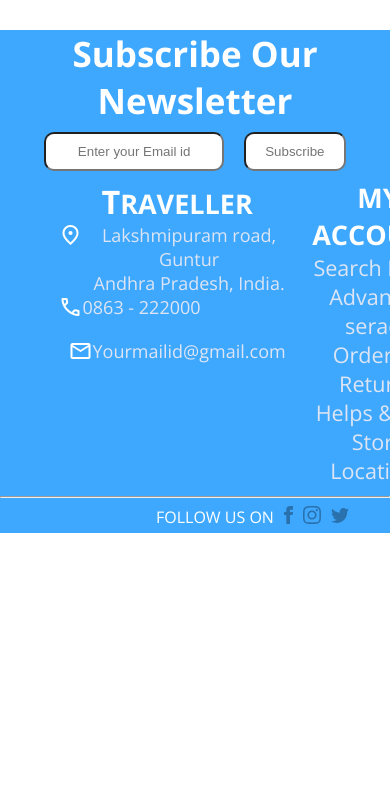
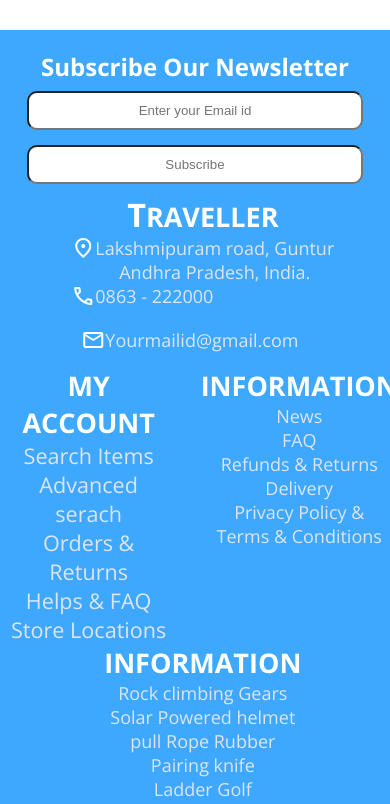
Before and after one commit to SourabhBurman/Traveller-Symphony, a website: page index.html in a window 390 px wide. Shown: the part 3472-4276 px from the top of the page. Before the commit the page ends 4005 px from the top, so only its background shows below. Drawn offline with nearby package versions, Linux system fonts and the light colour scheme.

Commit message:
responsiveness

```diff
--- a/style.css
+++ b/style.css
@@ -620,15 +620,17 @@ h4 {
   height: auto;
   background-color: #3ea8ff;
   text-align: center;
+  padding: 20px 0;
 }
 .footer input {
   text-align: center;
   margin: 2%;
   padding: 10px;
+  /* width: 100%;  */
 }
 .footer > p {
   font-weight: bolder;
-  font-size: 35px;
+  font-size: 24px;
   color: white;
   text-align: center;
 }
@@ -636,7 +638,10 @@ h4 {
   font-size: larger;
   /* text-align: left; */
 }
-
+.sub , .email {
+  width: 100%;
+  margin: 5px 0;
+}
 .sub {
   width: 20%;
   height: 80%;
@@ -654,8 +659,11 @@ h4 {
   font-weight: 200px;
 }
 .box {
-  gap: 5%;
+  gap: 8%;
+  display: flex;
   color: white;
+  flex-wrap: wrap;
+  justify-content: center;
   text-align: center;
   font-size: large;
   /* row-gap:80%; */
@@ -667,20 +675,64 @@ h4 {
  gap:10%;
  row-gap: 10%;
 } */
+.myAccount,
+.info,
+.info2 {
+  flex: 2;
+  text-align: center;
+}
 
 .social {
   /* display:grid; */
   /* grid-template-rows: repeat(1px,4); */
-  padding: 2%;
-  padding-left: 40%;
+  padding: 1%;
+  padding-left: 50%;
   gap: 10px;
   display: flex;
-  padding-bottom: 1%;
-  flex-direction: row;
+  /* padding-bottom: 1%; */
+  /* flex-direction:column;
+  align-items: center; */
 }
 .social > p {
   color: white;
 }
+
+/* Media queries for footer */
+@media only screen and (max-width: 768px) {
+  .sub,
+  .email {
+    width: 80%;
+  }
+
+  .box {
+    padding-left: 5%;
+    width:100%;
+  }
+
+  .social {
+    padding-left: 10%;
+  }
+}
+
+@media only screen and (max-width: 480px) {
+  .sub,
+  .email {
+    width: 80%;
+  }
+
+  .box {
+    padding-left: 2%;
+    width:100%;
+    display: flex;
+  }
+
+  .social {
+    display: flex;
+    padding-left: 5%;
+    flex-direction: column;
+  }
+}
+
 
 /* Pagination Styles */
 .home-pagination {
```
